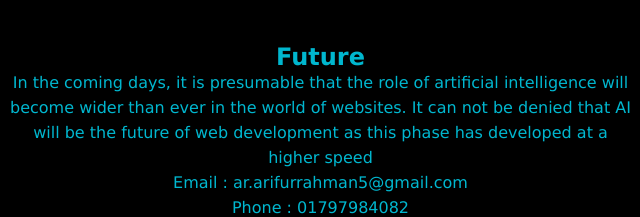
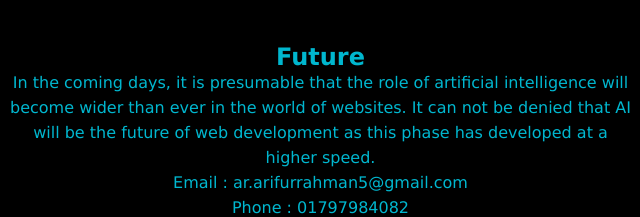
Before and after one commit to Ar-Arifur/assignment, a plain HTML site: page index.html in a window 1280 px wide. Shown: the part 2327-2544 px from the top of the page, 22-662 px from the left. Drawn offline with Linux system fonts and the light colour scheme.

Commit message:
change something

```diff
--- a/index.html
+++ b/index.html
@@ -72,7 +72,7 @@
         <section class="footer-section">
             <div class="future-section">
                 <h2>Future</h2>
-                <p>In the coming days, it is presumable that the role of artificial intelligence will become wider than ever in the world of websites. It can not be denied that AI will be the future of web development as this phase has developed at a higher speed</p>
+                <p>In the coming days, it is presumable that the role of artificial intelligence will become wider than ever in the world of websites. It can not be denied that AI will be the future of web development as this phase has developed at a higher speed.</p>
                 <P>Email : ar.arifurrahman5@gmail.com</P>
                 <p>Phone : 01797984082</p>
                 <img src="images/icons/fb.png" alt="">
```
